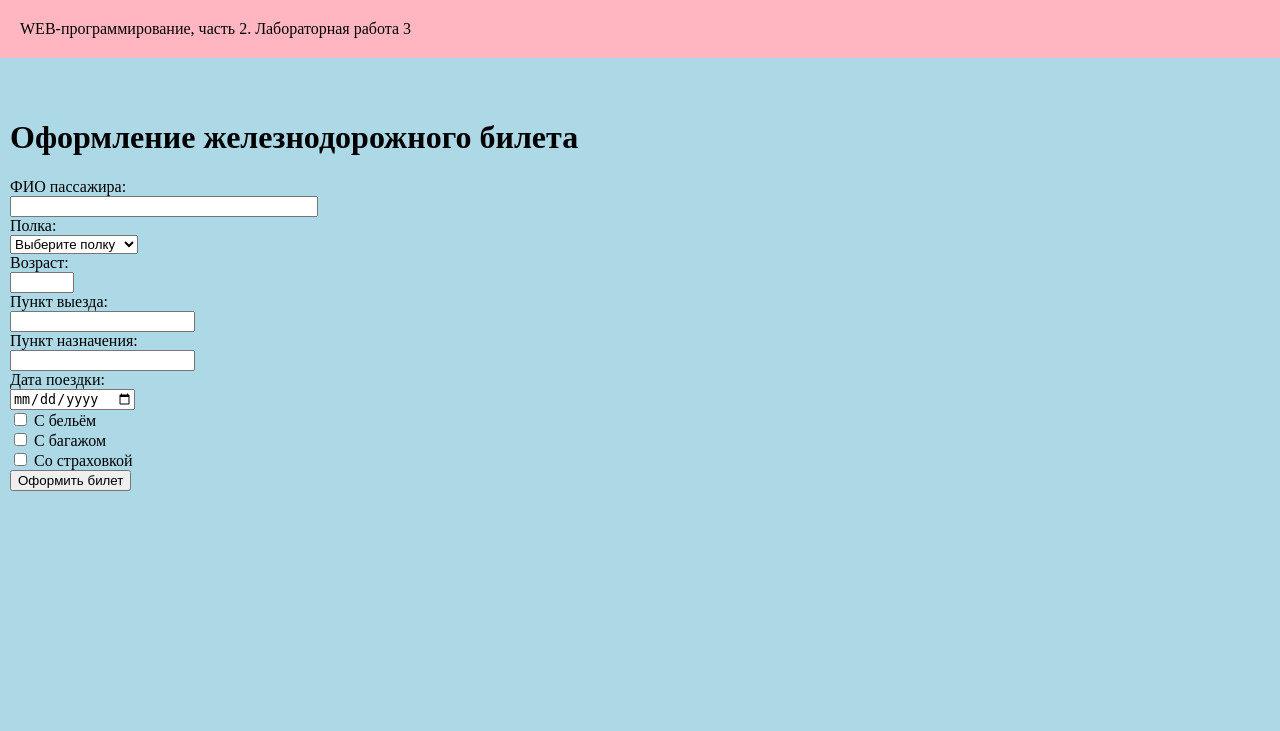
After one commit to tuyalts/web-back-labs, a Flask app: page /lab3/train in a window 1280 px wide. The commit adds this page. Shown: the top 731 px of the page. Run offline with Flask 3, Linux system fonts and the light colour scheme.

Commit message:
Билет

```diff
--- a/lab1.py
+++ b/lab1.py
@@ -73,7 +73,7 @@ def oak():
 <html>
    <body>
        <h1>Дуб</h1>
-       <img src="''' + url_for('static', filename='oak.jpg') + '''">
+       <img src="''' + url_for('static', filename='lab1/oak.jpg') + '''">
    </body>
 </html>
 '''
--- a/lab2.py
+++ b/lab2.py
@@ -46,10 +46,10 @@ def example():
         {'name': 'мандарины', 'price': 95},
         {'name': 'манго', 'price': 321}
     ]
-    return render_template('example.html', name=name,
+    return render_template('lab2/example.html', name=name,
                           number=number, course=course,
                           group=group, fruits=fruits)
 
 @lab2.route('/lab2/')
-def lab2_page():  # переименовано, чтобы избежать конфликта имен
-    return render_template('lab2.html')
+def lab2_page():
+    return render_template('lab2/lab2.html')
--- a/lab3.py
+++ b/lab3.py
@@ -93,3 +93,81 @@ def settings():
     text_size = request.cookies.get('text_size', '')
 
     return render_template('lab3/settings.html', color=color, back_color=back_color, text_size=text_size)
+
+
+@lab3.route('/lab3/del_settings')
+def del_display_settings():
+    resp = make_response(redirect('/lab3/settings'))
+    resp.delete_cookie('color')
+    resp.delete_cookie('back_color')
+    resp.delete_cookie('text_size')
+    return resp
+
+
+@lab3.route('/lab3/train')
+def train():
+    errors = {}
+
+    # Получаем данные из формы
+    fio = request.args.get('fio')
+    shelf = request.args.get('shelf')
+    linen = request.args.get('linen')
+    luggage = request.args.get('luggage')
+    age = request.args.get('age')
+    departure = request.args.get('departure')
+    destination = request.args.get('destination')
+    date = request.args.get('date')
+    insurance = request.args.get('insurance')
+
+    if fio is not None:
+        if not fio:
+            errors['fio'] = 'Заполните ФИО'
+        if not shelf:
+            errors['shelf'] = 'Выберите полку'
+        if not age:
+            errors['age'] = 'Заполните возраст'
+        elif not age.isdigit() or not (1 <= int(age) <= 120):
+            errors['age'] = 'Возраст должен быть от 1 до 120 лет'
+        if not departure:
+            errors['departure'] = 'Заполните пункт выезда'
+        if not destination:
+            errors['destination'] = 'Заполните пункт назначения'
+        if not date:
+            errors['date'] = 'Выберите дату'
+
+    price = None
+    ticket_type = None
+    if fio and not errors and request.args.get('fio') is not None:
+        # Базовая цена
+        if int(age) < 18:
+            price = 700
+            ticket_type = "Детский билет"
+        else:
+            price = 1000
+            ticket_type = "Взрослый билет"
+
+        # Доплаты
+        if shelf in ['нижняя', 'нижняя боковая']:
+            price += 100
+        if linen == 'on':
+            price += 75
+        if luggage == 'on':
+            price += 250
+        if insurance == 'on':
+            price += 150
+
+    return render_template('lab3/train.html',
+                         fio=fio, shelf=shelf, linen=linen, luggage=luggage,
+                         age=age, departure=departure, destination=destination,
+                         date=date, insurance=insurance, errors=errors,
+                         price=price, ticket_type=ticket_type)
+
+
+@lab3.route('/lab3/del_settings')
+def del_settings():
+    resp = make_response(redirect('/lab3/settings'))
+    # Удаляем все куки настроек
+    resp.delete_cookie('color')
+    resp.delete_cookie('back_color')
+    resp.delete_cookie('text_size')
+    return resp
--- a/templates/base.html
+++ b/templates/base.html
@@ -4,7 +4,7 @@
     <meta charset="UTF-8">
     <meta name="viewport" content="width=device-width, initial-scale=1.0">
     <title>Ломбоцыренова Туяна. {% block lab %}{% endblock %}</title>
-    <link rel="stylesheet" href="{{ url_for('static', filename='main.css') }}">
+    <link rel="stylesheet" href="{{ url_for('static', filename='lab1/main.css') }}">
     <style>
         body{
             {% if request.cookies.get('color') %}
--- a/templates/lab3/lab3.html
+++ b/templates/lab3/lab3.html
@@ -23,5 +23,8 @@
         <li>
             <a href="/lab3/settings">Настройки</a>
         </li>
+        <li>
+            <a href="lab3/train">Билет</a>
+        </li>
     </ol>
 {% endblock %}
--- a/templates/lab3/settings.html
+++ b/templates/lab3/settings.html
@@ -23,6 +23,7 @@
         </div>
         <div>
             <button type="submit">OK</button>
+            <a href="/lab3/del_dysplay_settings">Сбросить настройки</a>
         </div>
     </form>
 {% endblock %}
--- /dev/null
+++ b/templates/lab3/train.html
@@ -0,0 +1,99 @@
+{% extends "base.html" %}
+
+{% block lab %}Лабораторная работа 3{% endblock %}
+
+{% block main %}
+
+    {% if price %}
+        <h1>Железнодорожный билет</h1>
+        <div style="border: 2px solid #333; padding: 20px; max-width: 500px;">
+            <h2>{{ ticket_type }}</h2>
+            <p><strong>Пассажир:</strong> {{ fio }}</p>
+            <p><strong>Возраст:</strong> {{ age }} лет</p>
+            <p><strong>Маршрут:</strong> {{ departure }} → {{ destination }}</p>
+            <p><strong>Дата:</strong> {{ date }}</p>
+            <p><strong>Полка:</strong> {{ shelf }}</p>
+            <p><strong>Дополнительно:</strong>
+                {{ 'Бельё, ' if linen == 'on' else '' }}
+                {{ 'Багаж, ' if luggage == 'on' else '' }}
+                {{ 'Страховка' if insurance == 'on' else '' }}
+            </p>
+            <h3>Стоимость: {{ price }} руб.</h3>
+        </div>
+        <div style="margin-top: 20px;">
+            <a href="/lab3/train">Оформить новый билет</a>
+        </div>
+
+    {% else %}
+
+        <h1>Оформление железнодорожного билета</h1>
+
+        <form>
+            <div>
+                <label>ФИО пассажира:</label><br>
+                <input type="text" name="fio" value="{{ fio or '' }}" style="width: 300px;">
+                {% if errors.fio %}<span style="color: red;">{{ errors.fio }}</span>{% endif %}
+            </div>
+
+            <div>
+                <label>Полка:</label><br>
+                <select name="shelf">
+                    <option value="">Выберите полку</option>
+                    <option value="нижняя" {{ 'selected' if shelf == 'нижняя' }}>Нижняя</option>
+                    <option value="верхняя" {{ 'selected' if shelf == 'верхняя' }}>Верхняя</option>
+                    <option value="верхняя боковая" {{ 'selected' if shelf == 'верхняя боковая' }}>Верхняя боковая</option>
+                    <option value="нижняя боковая" {{ 'selected' if shelf == 'нижняя боковая' }}>Нижняя боковая</option>
+                </select>
+                {% if errors.shelf %}<span style="color: red;">{{ errors.shelf }}</span>{% endif %}
+            </div>
+
+            <div>
+                <label>Возраст:</label><br>
+                <input type="number" name="age" value="{{ age or '' }}" min="1" max="120">
+                {% if errors.age %}<span style="color: red;">{{ errors.age }}</span>{% endif %}
+            </div>
+
+            <div>
+                <label>Пункт выезда:</label><br>
+                <input type="text" name="departure" value="{{ departure or '' }}">
+                {% if errors.departure %}<span style="color: red;">{{ errors.departure }}</span>{% endif %}
+            </div>
+
+            <div>
+                <label>Пункт назначения:</label><br>
+                <input type="text" name="destination" value="{{ destination or '' }}">
+                {% if errors.destination %}<span style="color: red;">{{ errors.destination }}</span>{% endif %}
+            </div>
+
+            <div>
+                <label>Дата поездки:</label><br>
+                <input type="date" name="date" value="{{ date or '' }}">
+                {% if errors.date %}<span style="color: red;">{{ errors.date }}</span>{% endif %}
+            </div>
+
+            <div>
+                <label>
+                    <input type="checkbox" name="linen" {{ 'checked' if linen == 'on' }}> С бельём
+                </label>
+            </div>
+
+            <div>
+                <label>
+                    <input type="checkbox" name="luggage" {{ 'checked' if luggage == 'on' }}> С багажом
+                </label>
+            </div>
+
+            <div>
+                <label>
+                    <input type="checkbox" name="insurance" {{ 'checked' if insurance == 'on' }}> Со страховкой
+                </label>
+            </div>
+
+            <div>
+                <button type="submit">Оформить билет</button>
+            </div>
+        </form>
+
+    {% endif %}
+
+{% endblock %}
```
